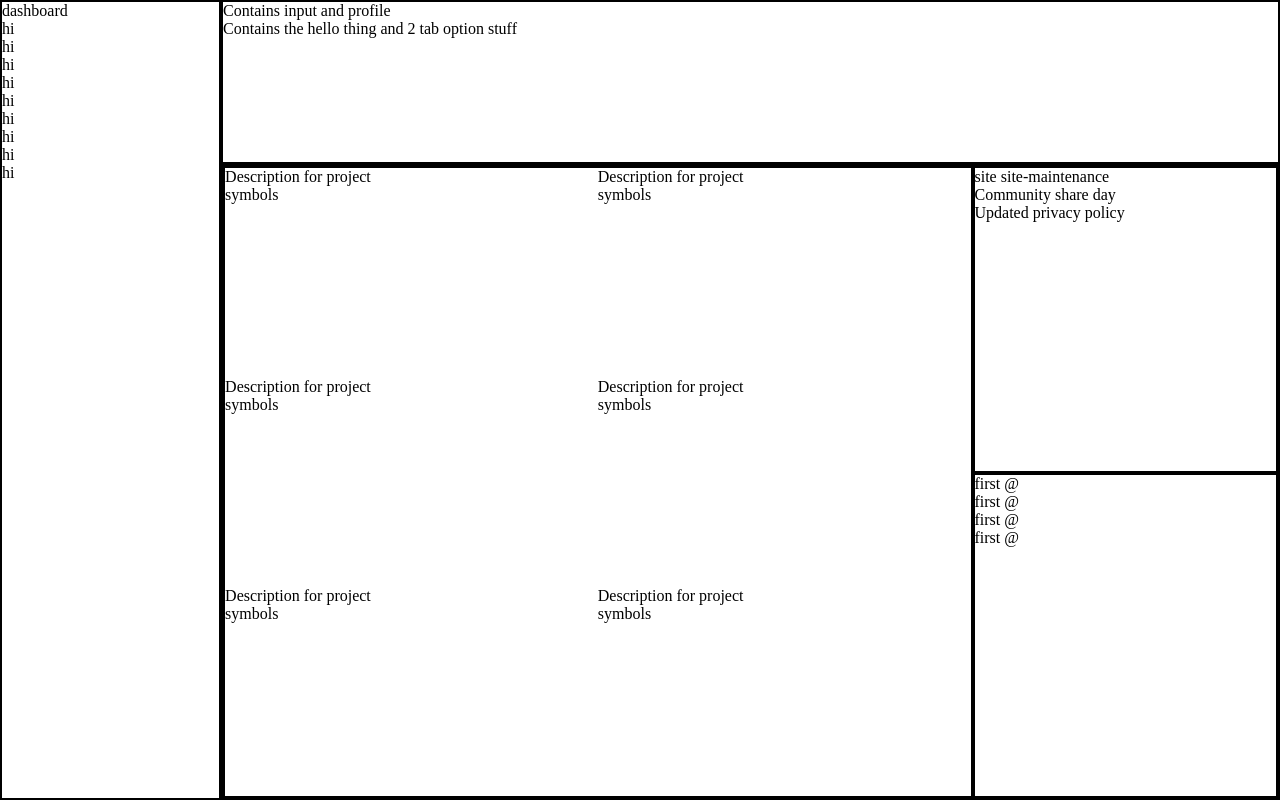
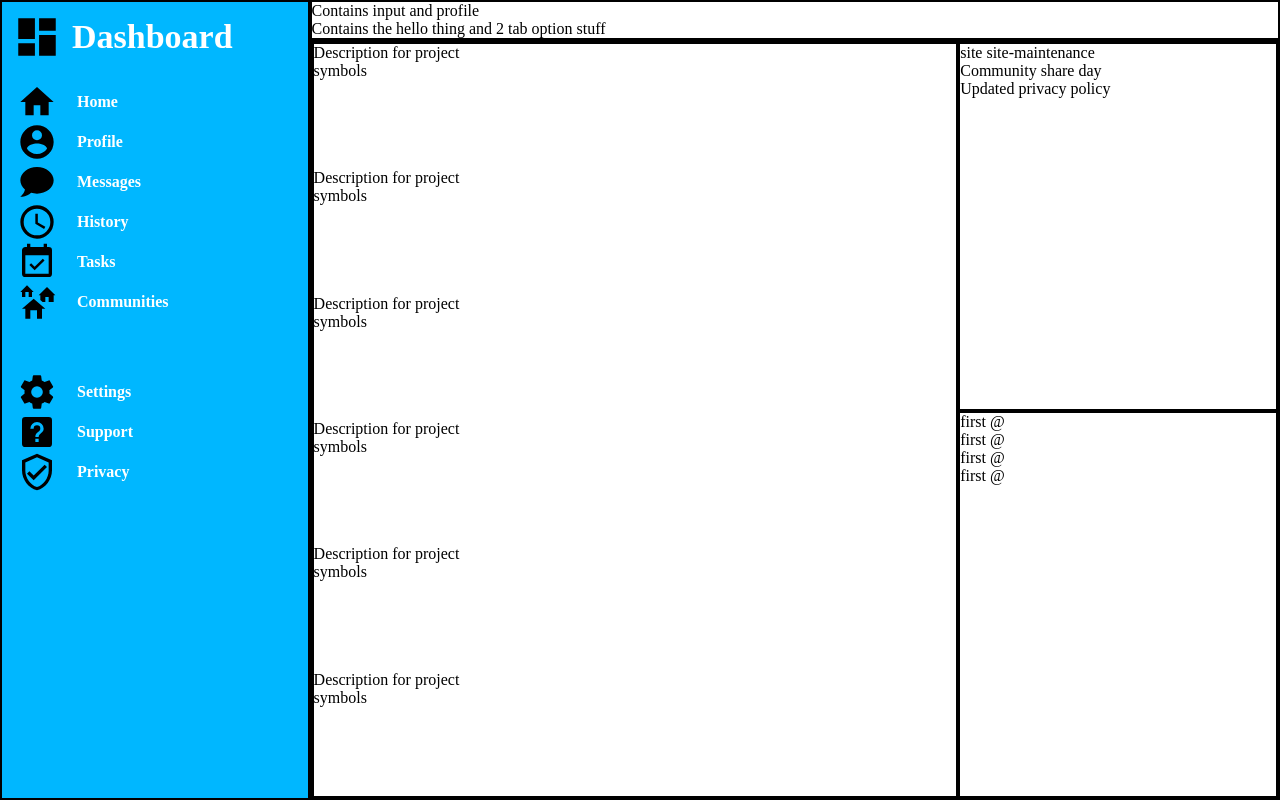
Before and after one commit to CuriousRiceman/admin-dashboard, a plain HTML site: page index.html in a window 1280 px wide. Drawn offline with Linux system fonts and the light colour scheme.

Commit message:
finished the side bar, fixed grid layout a bit so there is less excess space

```diff
--- a/index.html
+++ b/index.html
@@ -9,35 +9,47 @@
 <body>
     <div class="sidebar">
         <div class="dashboard">
-            dashboard
+            <img src="assets/view-dashboard.svg" alt="Dashboard logo">
+            <span>Dashboard</span> <!-- Span is inline, less styling to do -->
         </div>
+        <div class="tabs-container">
             <div class="home">
-                hi
+                <img src="assets/home.svg" alt="Home logo">
+                <span>Home</span>
             </div>
             <div class="profile">
-                hi
+                <img src="assets/account-circle.svg" alt="Profile logo">
+                <span>Profile</span>
             </div>
             <div class="messages">
-                hi
+                <img src="assets/chat.svg" alt="Chat logo">
+                <span>Messages</span>
             </div>
             <div class="history">
-                hi
+                <img src="assets/clock-outline.svg" alt="History logo">
+                <span>History</span>
             </div>
             <div class="tasks">
-                hi
+                <img src="assets/calendar-check.svg" alt="Tasks logo">
+                <span>Tasks</span>
             </div>
             <div class="communities">
-                hi
+                <img src="assets/home-group.svg" alt="Communities logo">
+                <span>Communities</span>
             </div>
             <div class="settings">
-                hi
+                <img src="assets/cog.svg" alt="Settings logo">
+                <span>Settings</span>
             </div>
             <div class="support">
-                hi
+                <img src="assets/help-box.svg" alt="Support logo">
+                <span>Support</span>
             </div>
             <div class="privacy">
-                hi
+                <img src="assets/shield-check-outline.svg" alt="Privacy logo">
+                <span>Privacy</span>
             </div>
+        </div>
     </div>
 
     <div class="header">
--- a/styles.css
+++ b/styles.css
@@ -2,17 +2,51 @@ body {
     display: grid; /* Set to organize the sidebar, header, and main content */
     height: 100vh;
     margin: 0;
+    grid-template-columns: auto 1fr; /* Found out that I can use this to make the grid-template-area more fitting (less extra space), delete this line to see */
+    grid-template-rows: auto 1fr; /* Same as the above */
     grid-template-areas:
-        "sidebar header header header header"
-        "sidebar main-content main-content main-content main-content"
-        "sidebar main-content main-content main-content main-content"
-        "sidebar main-content main-content main-content main-content"
-        "sidebar main-content main-content main-content main-content";
+        "sidebar header header header header header"
+        "sidebar main-content main-content main-content main-content main-content";
 }
 
 .sidebar {
     grid-area: sidebar;
     border: 2px solid black;
+    display: flex; /* Flex so I can organize the sidebar tabs */
+    flex-direction: column;
+    font-weight: bold;
+    color: white;
+    background-color: rgb(0, 183, 255);
+}
+.dashboard {
+    display: flex;
+    margin: 10px 75px 0 10px; /* Margin right is set to 75px so it expands a little bit (grid-template-column set to auto) */
+    align-items: center;
+    padding-bottom: 20px;
+}
+
+.dashboard img {
+    height: 50px;
+}
+
+.dashboard span {
+    font-size: 34px;
+    padding-left: 10px;
+}
+
+.tabs-container div {
+    display: flex;
+    align-items: center;
+    grid-gap: 5px; /* Adds a gap between the tab logo and name */
+}
+
+.tabs-container img {
+    height: 40px;
+    padding: 0 15px 0 15px;
+}
+
+.communities {
+    margin-bottom: 50px;
 }
 
 .header {
@@ -35,8 +69,6 @@ body {
     grid-area: projects-container;
     border: 2px solid black;
     display: grid; /* Set to organize the projects */
-    grid-template-columns: 1fr 1fr;
-    grid-template-rows: 1fr 1fr 1fr;
 }
 
 .announcements {
@@ -46,5 +78,5 @@ body {
 
 .trending {
     grid-area: trending;
-border: 2px solid black;
+    border: 2px solid black;
 }
```
Also changed, not shown: assets/account-circle.svg (added), assets/calendar-check.svg (added), assets/chat.svg (added), assets/clock-outline.svg (added), assets/cog.svg (added), assets/help-box.svg (added), assets/home-group.svg (added), assets/home.svg (added), assets/shield-check-outline.svg (added), assets/view-dashboard.svg (added).
